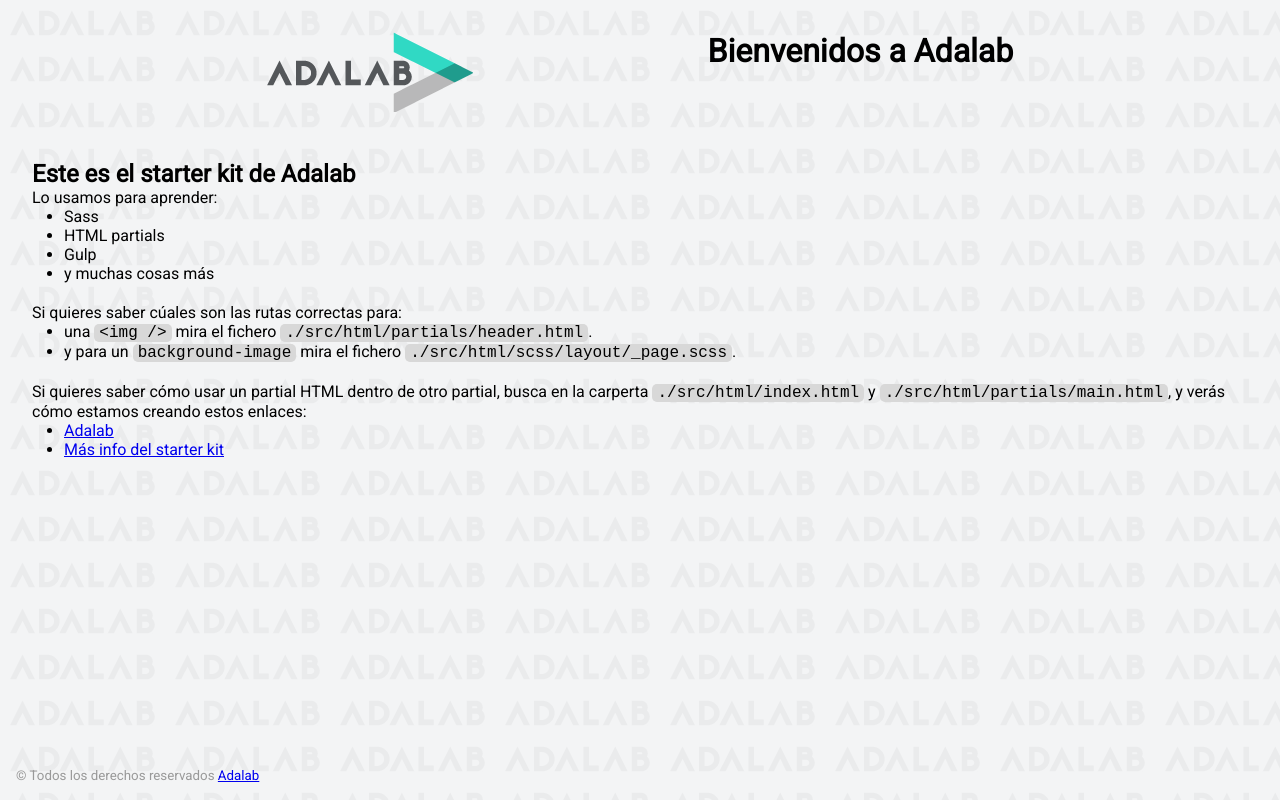
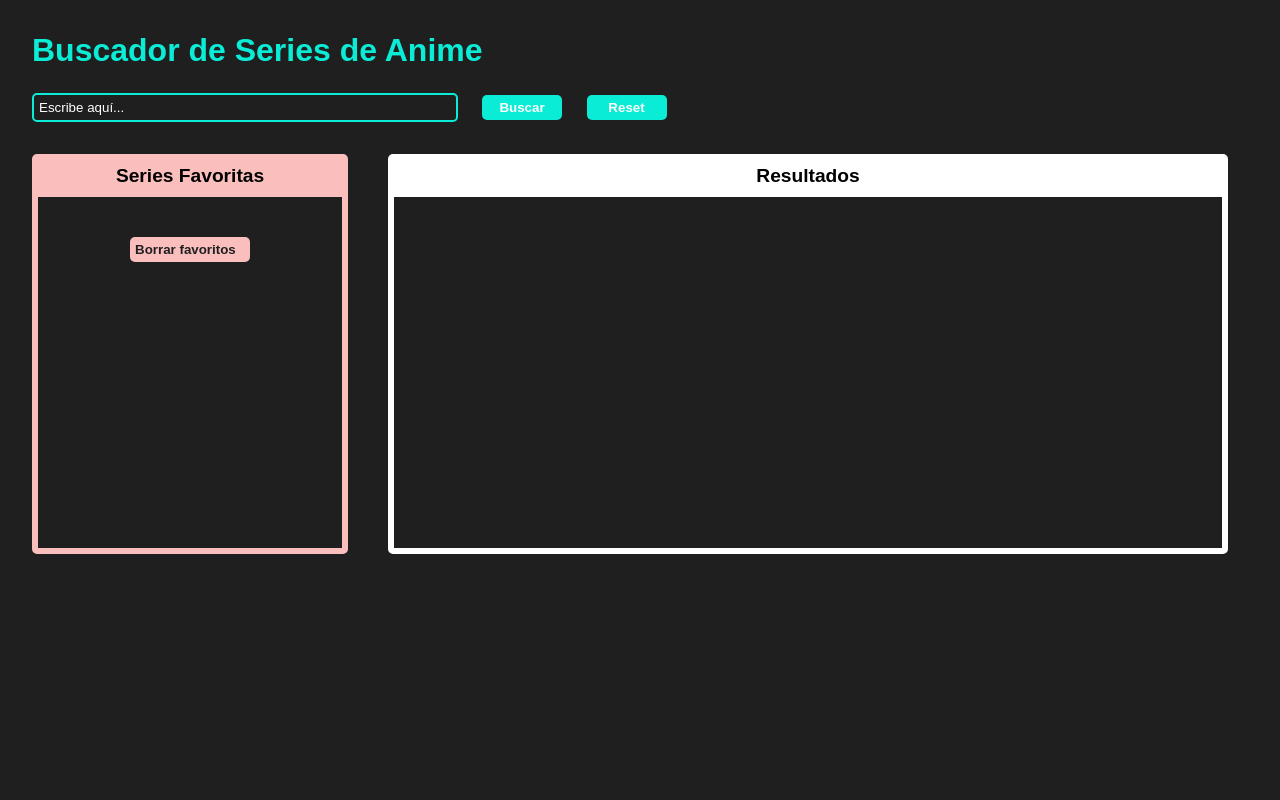
Before and after one commit to Adalab/modulo-2-evaluacion-final-alexandradiuzheva, a website: page docs/index.html in a window 1280 px wide. Drawn offline with Linux system fonts and the light colour scheme.

Commit message:
update docs folder

```diff
--- a/docs/index.html
+++ b/docs/index.html
@@ -1,68 +1,44 @@
 <!DOCTYPE html>
 <html lang="es">
-  <head>
-    <meta charset="UTF-8" />
-    <meta name="viewport" content="width=device-width, initial-scale=1" />
-    <title>Adalab Web Starter Kit</title>
-    <link href="https://fonts.googleapis.com/css?family=Roboto&display=swap" rel="stylesheet" />
+<head>
+    <meta charset="UTF-8">
+    <meta http-equiv="X-UA-Compatible" content="IE=edge">
+    <meta name="viewport" content="width=device-width, initial-scale=1.0">
     <link rel="stylesheet" href="./assets/css/main.css" />
     <link rel="icon" href="./assets/images/favicon.png" />
-  </head>
+    <title>EF_modulo2</title>
+</head>
+<body>
+    <header class="header">
+        <h1 class="header__title">Buscador de Series de Anime</h1>
+    </header>
 
-  <body>
-    <div class="page">
-      <header class="page__header">
-        <img src="./assets/images/logo-adalab.png" alt="Adalab">
-        <h1>Bienvenidos a Adalab</h1>
-      </header>
+    <main>
+        <section class="section1">
+            <form action="" class="section1__form">
+                <input class="js-userInput section1__form--userInput" type="text" name="userInput" id="userInput" placeholder="Escribe aquí..." />
+                <input class="js-searchButton section1__form--searchButton" type="button" value="Buscar" />
+                <input class="js-resetButton section1__form--resetButton" type="button" value="Reset" />
+            </form>
+        </section>
+        <div class="mySeries">
+            <section class="mySeries__section2">
+                <h2 class="mySeries__section2--title">Resultados</h2>
+                <div class="mySeries__section2--container">
+                    <ul class="js-listSeries mySeries__section2--listSeries"></ul>
+                </div>
+            </section>
+            <section class="mySeries__section3">
+                <h2 class="mySeries__section3--title">Series Favoritas</h2>
+                <div class="mySeries__section3--container">
+                    <ul class="js-listFav mySeries__section3--listFav"></ul>
+                </div>
+                <button type="reset" class="js-resetFavButton mySeries__section3--resetFavButton">Borrar favoritos</button>
+            </section>
+        </div>
+    </main>
+    <footer></footer>
 
-      <main class="page__main">
-        <h2>Este es el starter kit de Adalab</h2>
-        <p>Lo usamos para aprender:</p>
-        <ul class="main__list">
-          <li>Sass</li>
-          <li>HTML partials</li>
-          <li>Gulp</li>
-          <li>y muchas cosas más</li>
-        </ul>
-        <p>Si quieres saber cúales son las rutas correctas para:</p>
-        <ul class="main__list">
-          <li>
-            una <code class="code">&lt;img /&gt;</code> mira el fichero
-            <code class="code">./src/html/partials/header.html</code>.
-          </li>
-          <li>
-            y para un <code class="code">background-image</code> mira el fichero
-            <code class="code">./src/html/scss/layout/_page.scss</code>.
-          </li>
-        </ul>
-        <p>
-          Si quieres saber cómo usar un partial HTML dentro de otro partial, busca en la carperta
-          <code class="code">./src/html/index.html</code> y
-          <code class="code">./src/html/partials/main.html</code>, y verás cómo estamos creando estos
-          enlaces:
-        </p>
-        <ul class="main__list">
-          <li>
-            <a class="link__adalab" href="https://adalab.es">Adalab</a>
-
-          </li>
-          <li>
-            <a class="" href="./more-info.html">Más info del starter kit</a>
-
-          </li>
-        </ul>
-      </main>
-
-      <footer class="page__footer">
-        <small>
-          &copy; Todos los derechos reservados
-          <a class="link__adalab" href="https://adalab.es">Adalab</a>
-
-        </small>
-      </footer>
-
-    </div>
     <script src="./assets/js/main.js"></script>
-  </body>
+</body>
 </html>
```
Also changed, not shown: docs/assets/css/main.css (+1 -1 lines), docs/assets/js/main.js (+1 -1 lines), docs/more-info.html (deleted, +0 -37 lines), docs/assets/images/bg-adalab.png (deleted), docs/assets/images/logo-adalab.png (deleted).
